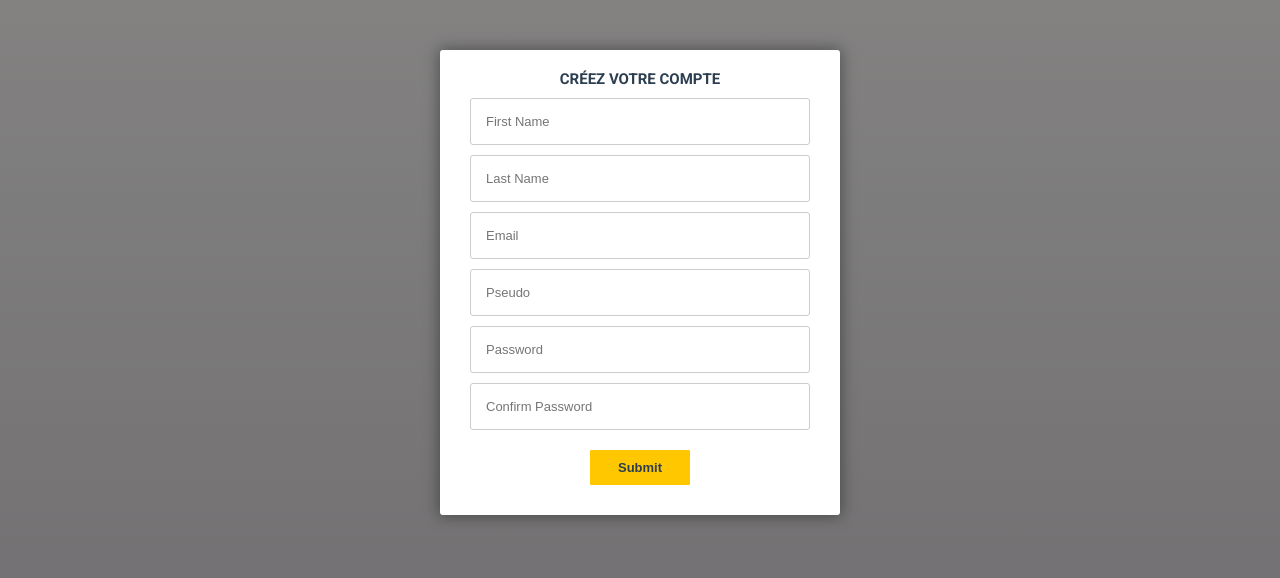
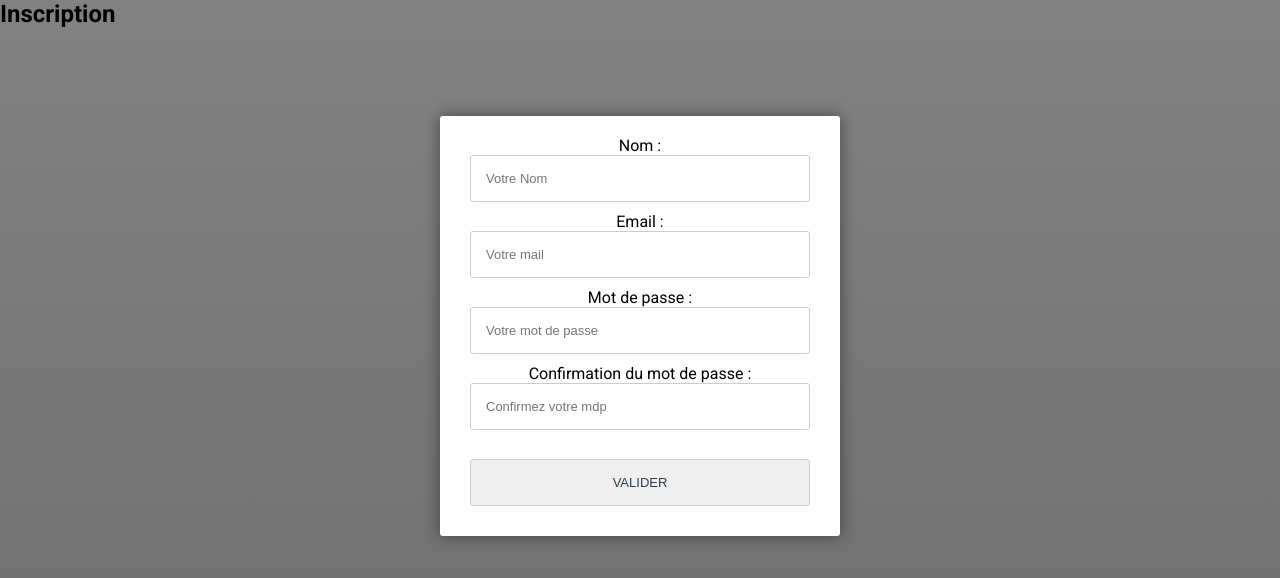
Before and after one commit to NathanGenne/RSS-feed-aggregator, a PHP site: page /newAccount/phase1 in a window 1280 px wide. Shown: the top 578 px of the page. Run offline with PHP 8.4, Linux system fonts and the light colour scheme.

Commit message:
envoie des
envoie des

```diff
--- a/controllers/ControllerLogin.php
+++ b/controllers/ControllerLogin.php
@@ -36,6 +36,7 @@
         }
 
     }
+
 }
 
 ?>
--- a/models/modelNewAccount.php
+++ b/models/modelNewAccount.php
@@ -24,8 +24,10 @@ require './models/db_connect.php';
             $topics = $userStmt->fetch(PDO::FETCH_ASSOC);
             return $topics;
         }
+
     }
 
 
 
+
 ?>
--- a/views/viewNewAccount1.php
+++ b/views/viewNewAccount1.php
@@ -10,23 +10,36 @@
 </head>
 
 <body>
-    <form id="msform" action = "./verify" method = "post">
-        <!-- fieldsets -->
-        <fieldset>
-            <h2 class="fs-title">Créez votre compte</h2>
-            <input type="text" name="fname" placeholder="First Name" />
-            <input type="text" name="lname" placeholder="Last Name" />
-            <input type="text" name="email" placeholder="Email" />
-            <input type="text" name="username" placeholder="Pseudo" />
-            <input type="password" name="pass" placeholder="Password" />
-            <input type="password" name="cpass" placeholder="Confirm Password" />
-            <p class = "error"><?php if(isset($_SESSION['new_account_error'])) { echo $_SESSION['new_account_error']; } ?></p>
+    <h2 class="">Inscription</h2>
+         <br /><br />
+         <!-- formualaire de connexion  -->
+         <form id="msform" method="POST" action = "./verify">
+         <fieldset>
+                     <label for="pseudo">Nom :</label>
+                     <input type="text" placeholder="Votre Nom" id="pseudo" name="pseudo" value="<?php if(isset($user_nom)) { echo $user_nom; } ?>" />
+                     <label for="mail">Email :</label>
+                     <input type="email" placeholder="Votre mail" id="mail" name="mail" value="<?php if(isset($mail)) { echo $mail; } ?>" />
+                     <label for="mdp">Mot de passe :</label>
+                     <input type="password" placeholder="Votre mot de passe" id="mdp" name="mdp" />
+                     <label for="mdp2">Confirmation du mot de passe :</label>
+                     <input type="password" placeholder="Confirmez votre mdp" id="mdp2" name="mdp2" />
+                     <p class = "error"><?php if(isset($_SESSION['new_account_error'])) { echo $_SESSION['new_account_error']; } ?></p>
 
-            <!-- btn  -->
-            <!-- <input type="button" name="previous" class="previous action-button" value="Previous" /> -->
-            <input type="submit" name="submit" class="submit action-button" value="Submit" />
-        </fieldset>
-    </form>
+                     <br />
+                     <input type="submit" name="forminscription" value="VALIDER" />
+                     </fieldset>
+         </form>
+         <?php
+         if(isset($erreur))
+         {
+            echo '<font color="red">'.$erreur."</font>";
+         }
+         ?>
+
+<script async src="script.js"></script>
+
+
+
 </body>
 
 </html>
```
